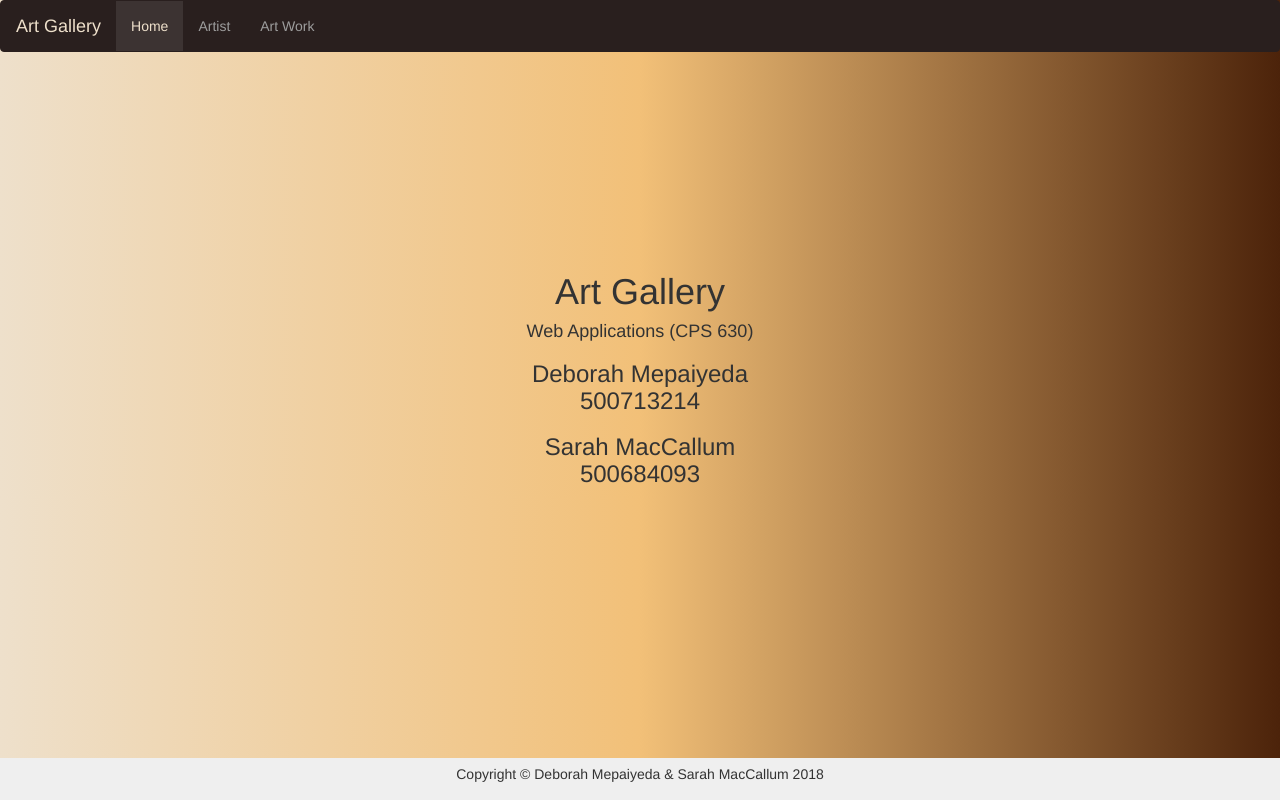
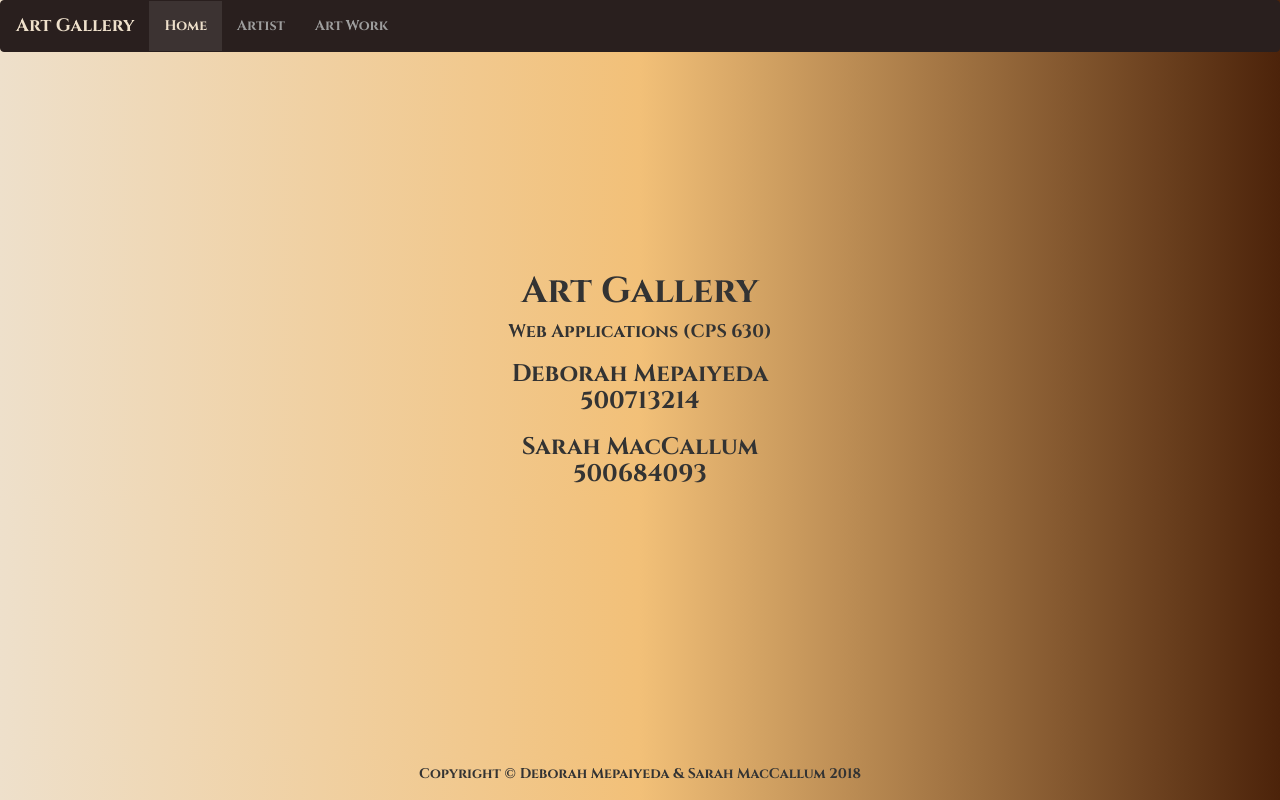
Before and after one commit to dmepaiyeda/Web-Applications-, a PHP site: page /Assign1.html in a window 1280 px wide. Run offline with PHP 8.4, Linux system fonts and the light colour scheme.

Commit message:
Updated the page's font style

```diff
--- a/Assign 1/styling.css
+++ b/Assign 1/styling.css
@@ -1,7 +1,13 @@
+
+@import url('https://fonts.googleapis.com/css?family=Cinzel:700');
 
 .center{
   text-align: center;
   position:relative;
+}
+
+.font{
+  font-family: 'Cinzel', serif;
 }
 
 .footer{
@@ -12,8 +18,10 @@
    padding: 6px;
    background-color: #efefef;
    text-align: center;
+   background: linear-gradient(to right, #EEE0CB, #F2C078, #4C230A) ;
 }
 
+/*centers the team information*/
 .padding{
   padding-top: 200px;
 }
```
